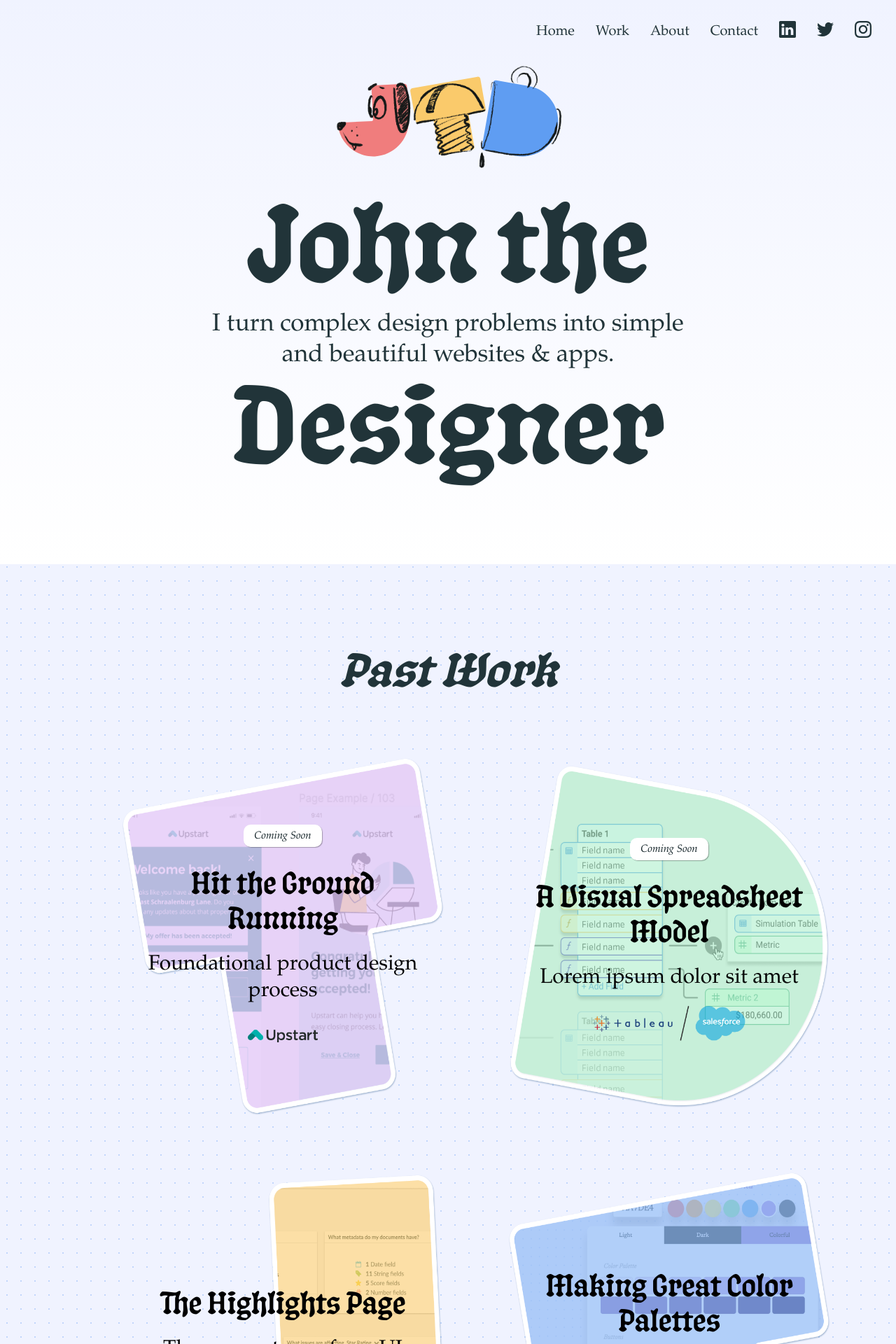
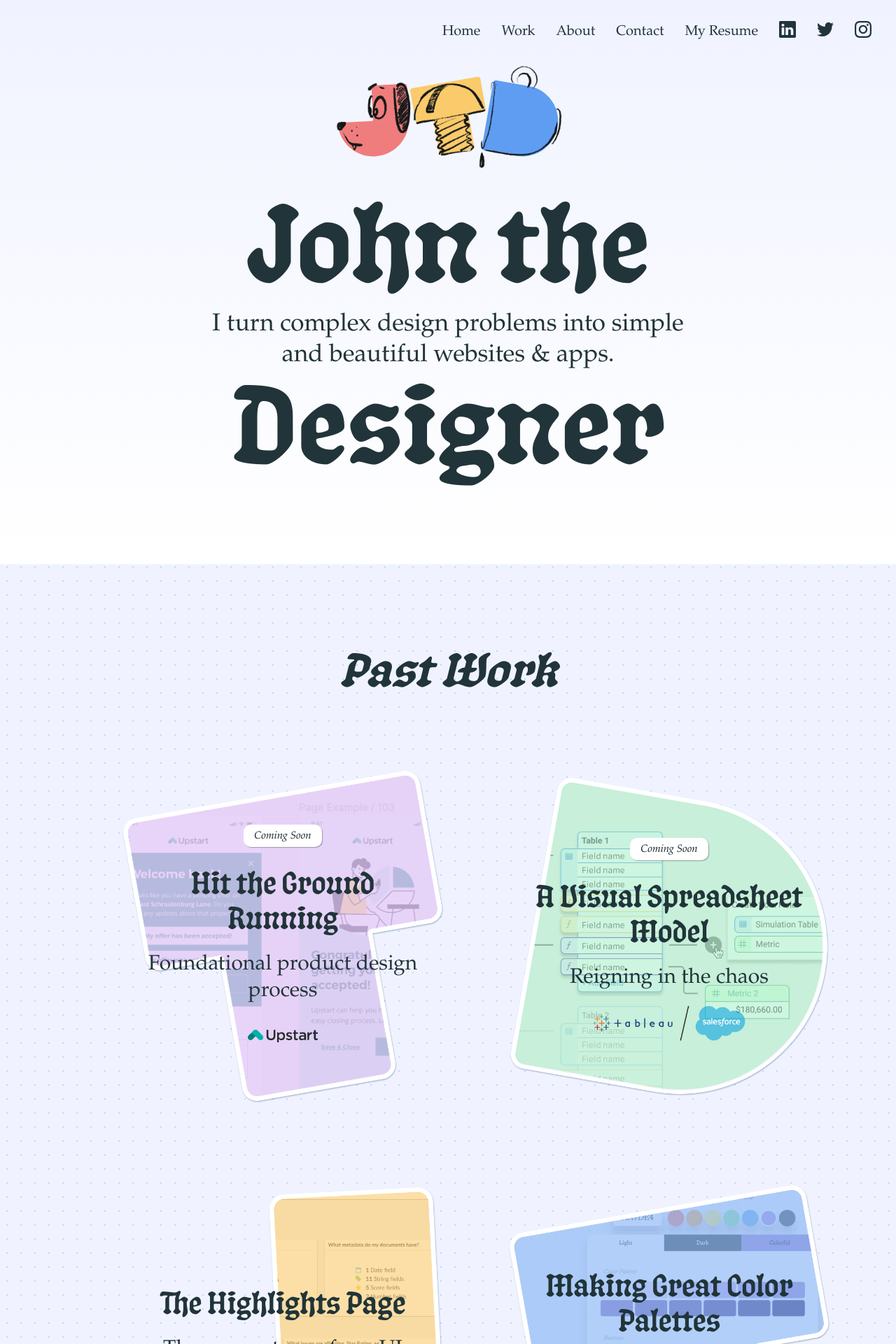
Before and after one commit to johnthedesigner/jtd, a Next.js app: page / in a window 1280 px wide. Shown: the top 1920 px of the page at 70% size. Built offline with nearby package versions, Linux system fonts and the light colour scheme.

Commit message:
Fix mobile styles and add resume

```diff
--- a/components/Header.js
+++ b/components/Header.js
@@ -79,6 +79,15 @@ const Header = ({ blue }) => {
                                 Contact
                             </NavLink>
                         </li>
+                        <li className="global-nav__item global-nav__item--desktop">
+                            <NavLink
+                                title="My Resume"
+                                path="/John-Livornese-Resume_2023-02.pdf"
+                                desktop
+                            >
+                                My Resume
+                            </NavLink>
+                        </li>
                         <li className="global-nav__item">
                             <NavLink
                                 title="John Livornese on LinkedIn"
@@ -137,6 +146,15 @@ const Header = ({ blue }) => {
                                 Contact
                             </NavLink>
                         </li>
+                        <li className="mobile-nav__item">
+                            <NavLink
+                                title="Contact"
+                                path="/John-Livornese-Resume_2023-02.pdf"
+                                desktop
+                            >
+                                My Resume
+                            </NavLink>
+                        </li>
                     </ul>
                 </nav>
             )}
--- a/pages/index.js
+++ b/pages/index.js
@@ -181,7 +181,7 @@ export default function Home() {
                     />
                     <Feature
                         title="A Visual Spreadsheet Model"
-                        caption="Lorem ipsum dolor sit amet"
+                        caption="Reigning in the chaos"
                         thumbnail="/work/thumbnails/visual-spreadsheet.png"
                         logo="/work/logos/tableau-salesforce.png"
                         flag="Coming Soon"
@@ -293,7 +293,7 @@ export default function Home() {
                         byline={'Michelle R.'}
                         bytitle={'Director of Product Managment'}
                         byimage={'/endorsements/michelle.jpg'}
-                        size={'1.25rem'}
+                        size={'.875em'}
                     />
                     <Endorsement
                         palette={palettes.red}
@@ -303,7 +303,7 @@ export default function Home() {
                         byline={'@Gabe O.'}
                         bytitle={'Product Designer'}
                         byimage={'/endorsements/gabe.jpg'}
-                        size={'1rem'}
+                        size={'.75em'}
                     />
                     <Endorsement
                         palette={palettes.blue}
@@ -313,7 +313,7 @@ export default function Home() {
                         byline={'Steph B.'}
                         bytitle={'Senior Product Designer'}
                         byimage={'/endorsements/steph.jpg'}
-                        size={'1rem'}
+                        size={'.75em'}
                     />
                 </div>
             </div>
--- a/styles/globals.css
+++ b/styles/globals.css
@@ -302,7 +302,7 @@ a:hover {
 .mobile-nav__item {
     list-style: none;
     padding: 1rem 2rem;
-    font-size: 3rem;
+    font-size: 2.5rem;
 }
 
 @media screen and (max-width: 600px) {
@@ -435,7 +435,7 @@ a:hover {
 
 .about-me__paragraph {
     font-family: var(--serif-font);
-    font-size: 2rem;
+    font-size: 1.5rem;
 }
 
 .home-contact {
@@ -475,6 +475,7 @@ a:hover {
     font-size: 1rem;
     text-align: center;
     padding: 0.75rem 0;
+    margin: 0;
     transition: all linear 0.1s;
 }
 
@@ -488,6 +489,7 @@ a:hover {
     font-size: 1rem;
     color: white;
     padding: 0.75rem 0;
+    margin: 0;
     transition: all linear 0.1s;
     cursor: pointer;
 }
@@ -522,6 +524,7 @@ a:hover {
 .home-features__list {
     display: grid;
     grid-template-columns: 1fr 1fr;
+    grid-template-rows: 1fr repeat(auto-fill, 1fr);
     width: 80vw;
     max-width: 60rem;
     margin: 0 auto;
@@ -539,12 +542,13 @@ a:hover {
     margin: 0;
     padding: 1rem;
     background-color: transparent;
-    background-size: 100% 100%;
+    background-size: 100% auto;
     background-repeat: no-repeat;
     background-position: center center;
     border: none;
     cursor: pointer;
     transition: all ease 0.1s;
+    color: var(--main-text-color);
 }
 
 .home-features__item:hover {
@@ -622,6 +626,7 @@ a:hover {
     padding: 1.5rem;
     border-radius: 1rem 1rem 3rem 3rem;
     background: var(--purple-4);
+    font-size: 1.5rem;
 }
 
 .home-features__endorsement-quote {
@@ -682,6 +687,7 @@ a:hover {
     .home-features__endorsement {
         width: 24rem;
         min-height: 16rem;
+        font-size: 2rem;
     }
 }
 
--- a/utils/pages.json
+++ b/utils/pages.json
@@ -4,14 +4,14 @@
         "title": "John the Designer – Boston-Area Product Designer John Livornese",
         "description": "This is my \"personal website\", but you know, not too personal. Check out my work, or get in touch and we can talk product design, engineering or Celtics basketball.",
         "image": "/social-img.png",
-        "path": "/business-members",
+        "path": "/",
         "inSitemap": true
     },
     "answersFirst": {
         "label": "Answers First",
         "title": "Case Study: \"Answers First\" | John the Designer – Boston-Area Product Designer John Livornese",
         "description": "An example of some of my recent work in a product design role",
-        "image": "/work/thumbnails/answers-first.png",
+        "image": "/social-img.png",
         "path": "/work/answers-first",
         "inSitemap": true
     },
@@ -19,7 +19,7 @@
         "label": "Colors",
         "title": "Case Study: \"Great Color Palettes\" | John the Designer – Boston-Area Product Designer John Livornese",
         "description": "An example of some of my recent work in a product design role",
-        "image": "/work/thumbnails/color-palettes.png",
+        "image": "/social-img.png",
         "path": "/work/colors",
         "inSitemap": true
     },
@@ -27,16 +27,16 @@
         "label": "Colors",
         "title": "Case Study: \"Great Color Palettes\" | John the Designer – Boston-Area Product Designer John Livornese",
         "description": "An example of some of my recent work in a product design role",
-        "image": "/work/thumbnails/comparison.png",
-        "path": "/work/colors",
+        "image": "/social-img.png",
+        "path": "/work/comparisons",
         "inSitemap": true
     },
     "highlights": {
         "label": "Colors",
         "title": "Case Study: \"Great Color Palettes\" | John the Designer – Boston-Area Product Designer John Livornese",
         "description": "An example of some of my recent work in a product design role",
-        "image": "/work/thumbnails/highlights.png",
-        "path": "/work/colors",
+        "image": "/social-img.png",
+        "path": "/work/highlights",
         "inSitemap": true
     }
 }
```
Also changed, not shown: 1 other file (tests, documents, lock files or other folders).
